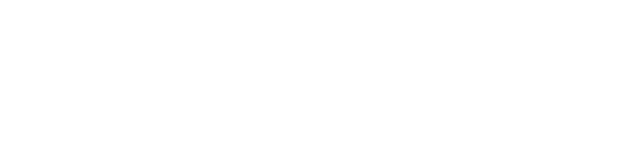
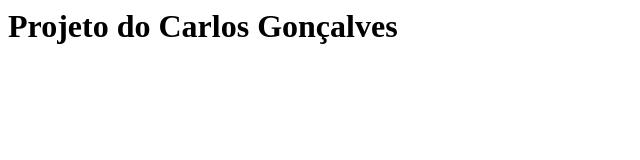
Before and after one commit to carlos-goncalves/curso-git, a plain HTML site: page index.html in a window 1280 px wide. Shown: the whole page, without its empty margins (0-640 px from the left). Drawn offline with Linux system fonts and the light colour scheme.

Commit message:
Adicionando titulo da página

```diff
--- a/index.html
+++ b/index.html
@@ -2,5 +2,6 @@
 	<head>
 	</head>
 	<body>
+		<h1>Projeto do Carlos Gonçalves</h1>
 	</body>
 </html>
```
